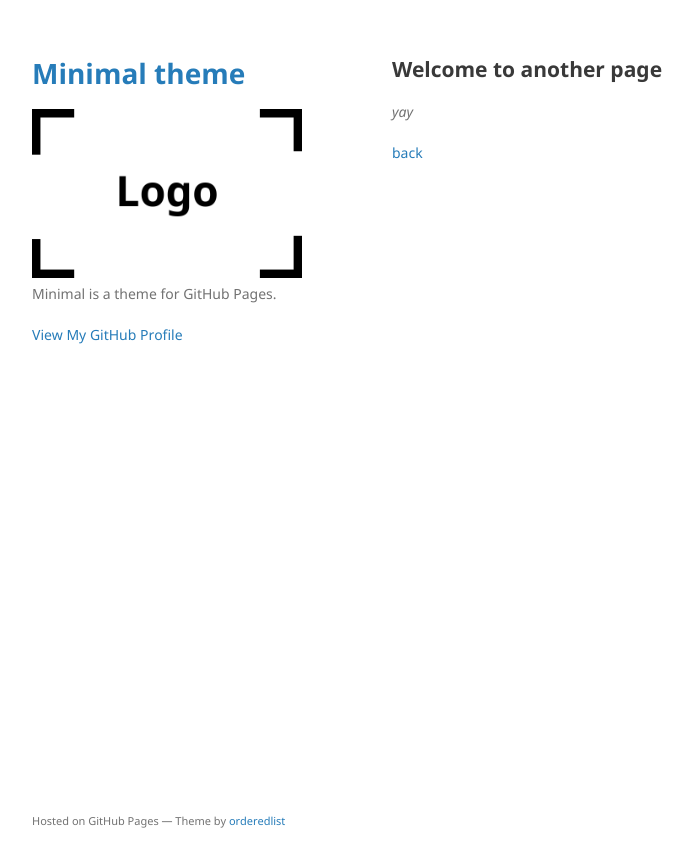
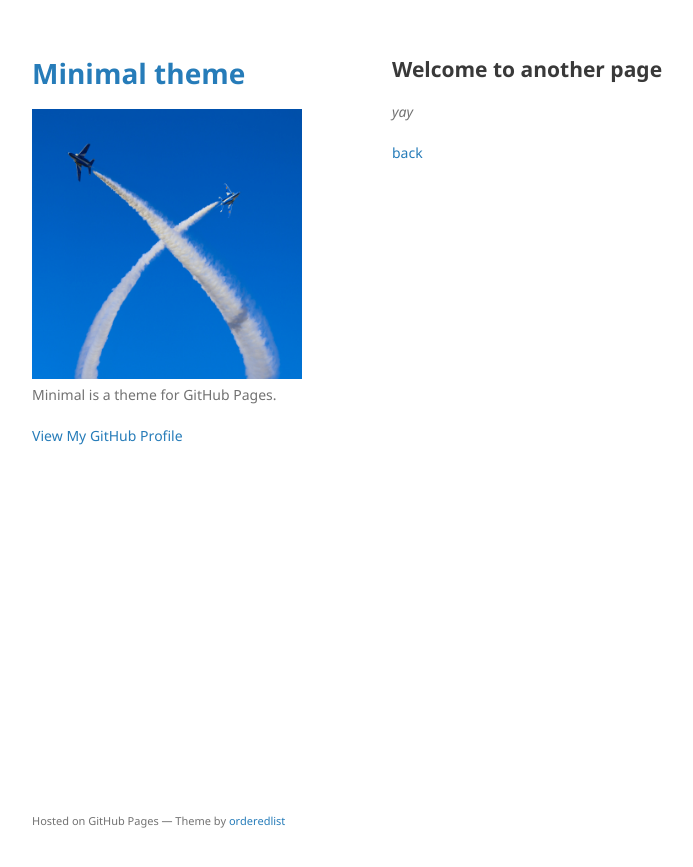
Before and after one commit to michitakayoshida/michitakayoshida.github.io, a Jekyll site: the page built from another-page.md, in a window 1280 px wide. Shown: the top 867 px of the page, without its empty margins (178-871 px from the left). Built offline with Jekyll 4.4.1, drawn with Linux system fonts in a browser that asks for light colours; our own code applies the rules of GitHub Pages for plain Markdown files.

Commit message:
Update _config.yml

```diff
--- a/_config.yml
+++ b/_config.yml
@@ -1,5 +1,5 @@
 title: Minimal theme
-logo: /assets/img/logo.png
+logo: /s-IMG_8038-2.jpg
 description: Minimal is a theme for GitHub Pages.
 show_downloads: false
 google_analytics:
```
